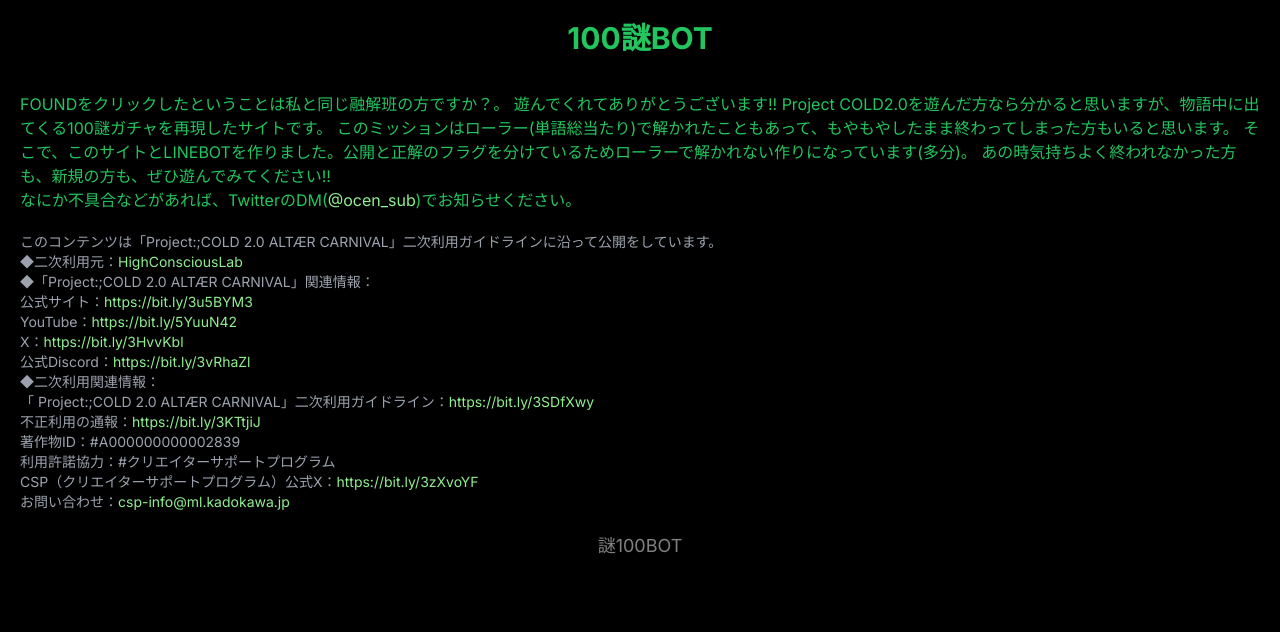
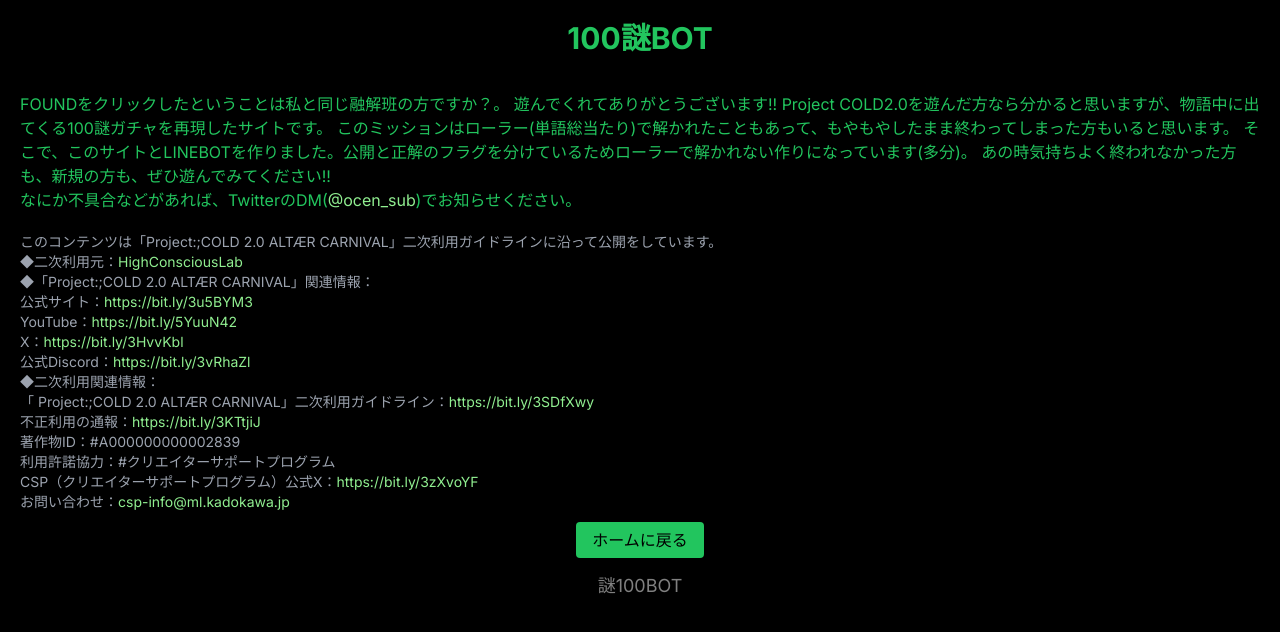
Before and after one commit to neco75/nazo100bot-site, a Next.js app: page /memory in a window 1280 px wide. Shown: the top 632 px of the page. Built offline with nearby package versions, Linux system fonts and the light colour scheme.

Commit message:
add return home button

```diff
--- a/src/app/memory/page.tsx
+++ b/src/app/memory/page.tsx
@@ -1,4 +1,5 @@
 import React from 'react'
+import Link from 'next/link'
 
 function page() {
   return (
@@ -36,6 +37,11 @@
           <li>お問い合わせ：<a href="mailto:csp-info@ml.kadokawa.jp" style={{color:"lightgreen"}}>csp-info@ml.kadokawa.jp</a></li>
         </ul>
       </div>
+      <div className="text-center mt-4">
+            <Link href="/" className="px-4 py-2 bg-green-500 text-black rounded hover:bg-green-700 transition duration-300">
+              ホームに戻る
+            </Link>
+          </div>
     </div>
   )
 }
--- a/src/app/not-found.tsx
+++ b/src/app/not-found.tsx
@@ -9,6 +9,11 @@
             <div>NOT  <Link href="/memory">FOUND</Link></div>
           </h2>
           <div className="text-center mt-4">このページは存在しません。</div>
+          <div className="text-center mt-4">
+            <Link href="/" className="px-4 py-2 bg-green-500 text-black rounded hover:bg-green-700 transition duration-300">
+              ホームに戻る
+            </Link>
+          </div>
       </div>
     )
   }
```
